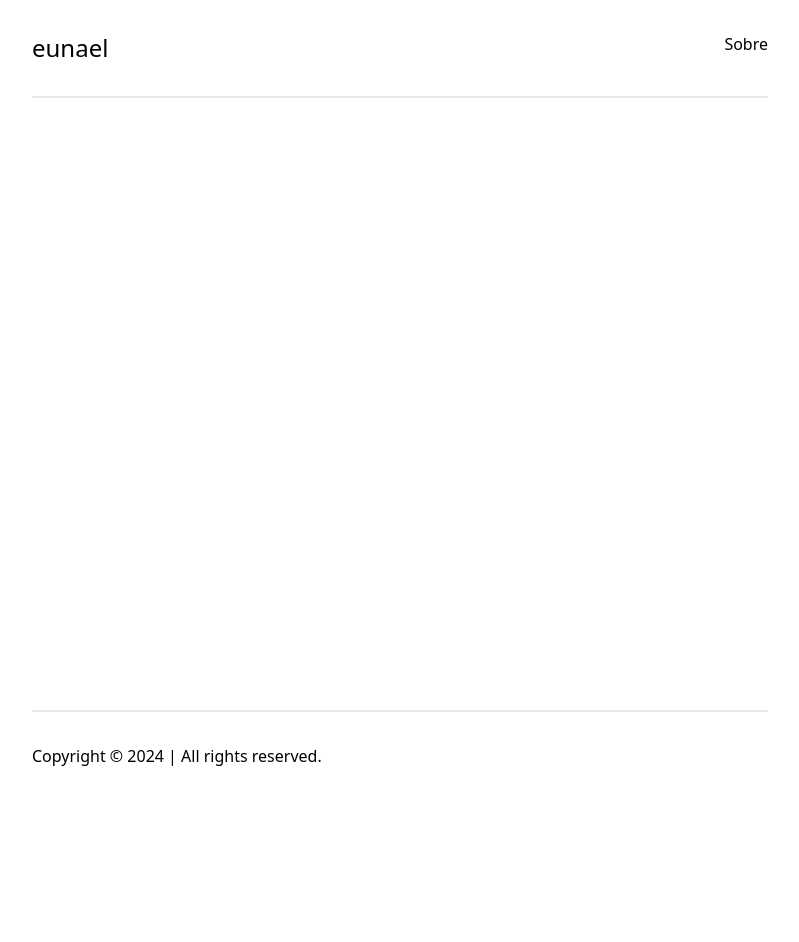
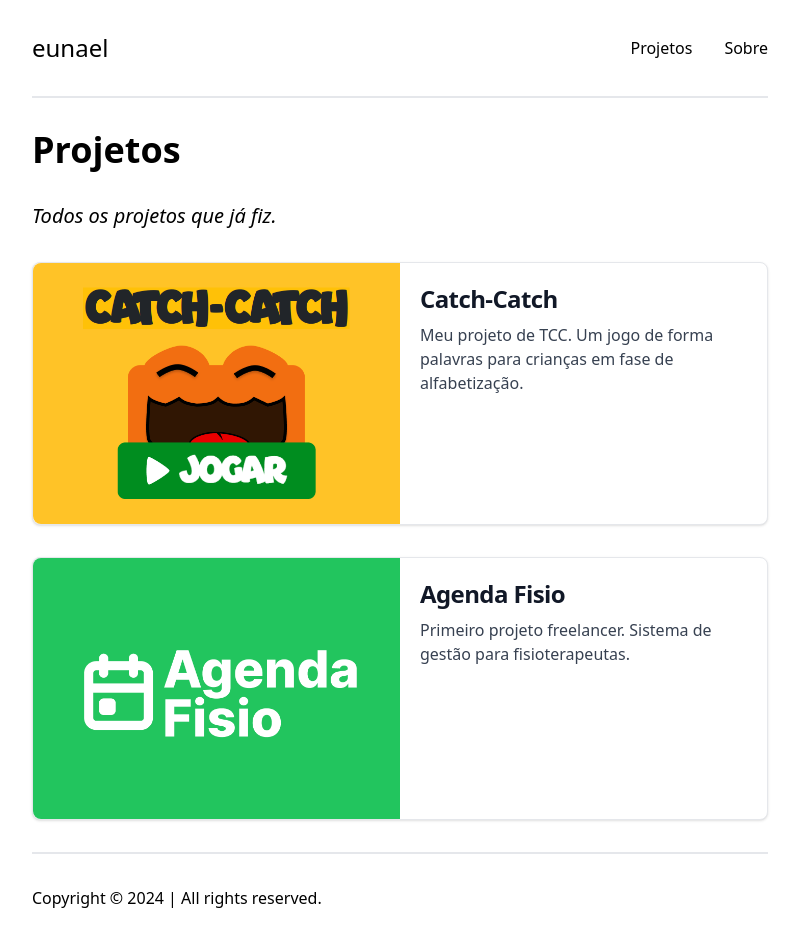
Before and after one commit to eunael/portfolio, a Vue app: page /projects in a window 1280 px wide. Shown: the whole page, without its empty margins (240-1039 px from the left). Before the commit the page ends 800 px from the top, so only its background shows below. Built offline with nearby package versions, Linux system fonts and the light colour scheme; the HTML template or start-up script is replaced by a standard one.

Commit message:
Create Projects section at Home page and Projects page

```diff
--- a/src/components/Header.vue
+++ b/src/components/Header.vue
@@ -5,13 +5,14 @@ import { RouterLink } from 'vue-router'
 <template>
     <header>
       <div class="mx-auto max-w-[48rem] px-4">
-        <div class="w-full flex justify-between py-8 border-b-2">
+        <div class="w-full flex justify-between items-center py-8 border-b-2">
           <div>
             <RouterLink to="/" class="text-2xl">eunael</RouterLink>
           </div>
 
           <nav>
-            <ul class="flex">
+            <ul class="flex gap-8">
+              <li><RouterLink to="/projects">Projetos</RouterLink></li>
               <li><RouterLink to="/about">Sobre</RouterLink></li>
             </ul>
           </nav>
--- /dev/null
+++ b/src/components/ProjectCard.vue
@@ -0,0 +1,25 @@
+<script lang="ts">
+    export default {
+        props:  {
+            imageSrc: String,
+            title: String,
+            content: String,
+            link: String
+        }
+    }
+</script>
+
+<template>
+    <div class="max-w-sm bg-white border border-gray-200 rounded-lg shadow">
+        <a :href="link" target="_blank">
+            <img class="rounded-t-lg" :src="imageSrc" alt="" />
+        </a>
+        <div class="p-5">
+            <a :href="link" target="_blank">
+                <h5 class="mb-2 text-2xl font-bold tracking-tight text-gray-900">{{ title }}</h5>
+            </a>
+
+            <p class="font-normal text-gray-700">{{ content }}</p>
+        </div>
+    </div>
+</template>
--- /dev/null
+++ b/src/components/ProjectCardHorizontal.vue
@@ -0,0 +1,28 @@
+<script lang="ts">
+    export default {
+        props:  {
+            imageSrc: String,
+            title: String,
+            content: String,
+            link: String
+        }
+    }
+</script>
+
+<template>
+    <div class="max-h-xs bg-white border border-gray-200 rounded-lg shadow grid grid-cols-2">
+        <div>
+            <a :href="link" target="_blank">
+                <img class="rounded-l-lg max-h-xs" :src="imageSrc" alt="" />
+            </a>
+        </div>
+
+        <div class="p-5">
+            <a :href="link" target="_blank">
+                <h5 class="mb-2 text-2xl font-bold tracking-tight text-gray-900">{{ title }}</h5>
+            </a>
+
+            <p class="font-normal text-gray-700">{{ content }}</p>
+        </div>
+    </div>
+</template>
--- a/src/router/index.ts
+++ b/src/router/index.ts
@@ -1,6 +1,7 @@
 import { createRouter, createWebHistory } from 'vue-router'
 import HomeView from '../views/HomeView.vue'
-import AboutMe from '../views/AboutMe.vue'
+import AboutMeView from '../views/AboutMeView.vue'
+import ProjectsView from '../views/ProjectsView.vue'
 
 const router = createRouter({
   history: createWebHistory(import.meta.env.BASE_URL),
@@ -13,7 +14,12 @@ const router = createRouter({
     {
       path: '/about',
       name: 'about',
-      component: AboutMe,
+      component: AboutMeView,
+    },
+    {
+      path: '/projects',
+      name: 'projects',
+      component: ProjectsView,
     }
   ],
 })
--- a/src/views/HomeView.vue
+++ b/src/views/HomeView.vue
@@ -3,30 +3,48 @@
   import LinkedinIcon from '../components/icons/LinkedinIcon.vue';
   import EmailIcon from '../components/icons/EmailIcon.vue';
   import SectionTitle from '../components/SectionTitle.vue';
+  import ProjectCard from '../components/ProjectCard.vue';
 
 </script>
 
 <template>
   <section>
     <div class="mx-auto max-w-[48rem] px-4">
-        <div class="w-full py-8">
+        <div class="w-full py-8 border-b-2">
 
           <SectionTitle title="E aí!" />
 
-          <p class="text-justify mb-4">
+          <p class="mb-4">
             Sou desenvolvedor Full Stack há mais de 4 anos, focado em simplificar a vida dos usuários por meio de soluções de software eficazes. Tenho sólido conhecimento em desenvolvimento e manutenção de sistemas, com ênfase em PHP, Laravel e Livewire.
           </p>
-          <p class="text-justify mb-4">
+          <p class="mb-4">
             Possuo experiência nos processos de desenvolvimento de software, desde a ideação até o deploy, incluindo resolução de problemas, desenvolvendo novas features, participando de discussões técnicas e garantindo a qualidade do código.
           </p>
-          <p class="text-justify mb-4">
-            <ul class="flex gap-2">
-              <li>Social:</li>
-              <li><a href="https://github.com/eunael" target="_blank"><GithubIcon/></a></li>
-              <li><a href="https://linkedin.com/in/einael" target="_blank"><LinkedinIcon/></a></li>
-              <li><a href="mailto:natanaelallves@gmail.com" target="_blank"><EmailIcon/></a></li>
-            </ul>
-          </p>
+
+          <ul class="flex gap-2 mb-4">
+            <li>Social:</li>
+            <li><a href="https://github.com/eunael" target="_blank"><GithubIcon/></a></li>
+            <li><a href="https://linkedin.com/in/einael" target="_blank"><LinkedinIcon/></a></li>
+            <li><a href="mailto:natanaelallves@gmail.com" target="_blank"><EmailIcon/></a></li>
+          </ul>
+        </div>
+
+        <div class="w-full py-8">
+          <h2 class="text-2xl font-bold mb-8">Projetos</h2>
+
+          <div class="grid grid-cols-1 sm:grid-cols-2 gap-8">
+            <ProjectCard
+              imageSrc="images/projects/catch-catch.png"
+              title="Catch-Catch"
+              content="Meu projeto de TCC. Um jogo de forma palavras para crianças em fase de alfabetização."
+              link="https://catch-catch-game.vercel.app/"/>
+
+            <ProjectCard
+              imageSrc="images/projects/agenda-fisio.png"
+              title="Agenda Fisio"
+              content="Primeiro projeto freelancer. Sistema de gestão para fisioterapeutas."
+              link="https://agendafisio.nziim.com/" />
+          </div>
         </div>
     </div>
   </section>
--- /dev/null
+++ b/src/views/ProjectsView.vue
@@ -0,0 +1,48 @@
+<script setup lang="ts">
+  import SectionTitle from '../components/SectionTitle.vue';
+  import ProjectCardHorizontal from '../components/ProjectCardHorizontal.vue';
+  import ProjectCard from '../components/ProjectCard.vue';
+</script>
+
+<template>
+    <section>
+        <div class="mx-auto max-w-[48rem] px-4">
+            <div class="w-full py-8">
+
+                <SectionTitle title="Projetos" />
+
+                <p class="mb-8 italic text-xl">
+                    Todos os projetos que já fiz.
+                </p>
+
+                <div class="space-y-8 hidden sm:block">
+                    <ProjectCardHorizontal
+                    imageSrc="images/projects/catch-catch.png"
+                    title="Catch-Catch"
+                    content="Meu projeto de TCC. Um jogo de forma palavras para crianças em fase de alfabetização."
+                    link="https://catch-catch-game.vercel.app/"/>
+
+                    <ProjectCardHorizontal
+                    imageSrc="images/projects/agenda-fisio.png"
+                    title="Agenda Fisio"
+                    content="Primeiro projeto freelancer. Sistema de gestão para fisioterapeutas."
+                    link="https://agendafisio.nziim.com/" />
+                </div>
+
+                <div class="grid grid-cols-1 sm:grid-cols-2 gap-8 sm:hidden">
+                    <ProjectCard
+                    imageSrc="images/projects/catch-catch.png"
+                    title="Catch-Catch"
+                    content="Meu projeto de TCC. Um jogo de forma palavras para crianças em fase de alfabetização."
+                    link="https://catch-catch-game.vercel.app/"/>
+
+                    <ProjectCard
+                    imageSrc="images/projects/agenda-fisio.png"
+                    title="Agenda Fisio"
+                    content="Primeiro projeto freelancer. Sistema de gestão para fisioterapeutas."
+                    link="https://agendafisio.nziim.com/" />
+                </div>
+            </div>
+        </div>
+    </section>
+</template>
```
Also changed, not shown: public/images/projects/agenda-fisio.png (added), public/images/projects/catch-catch.png (added), src/views/AboutMeView.vue (renamed from src/views/AboutMe.vue).
